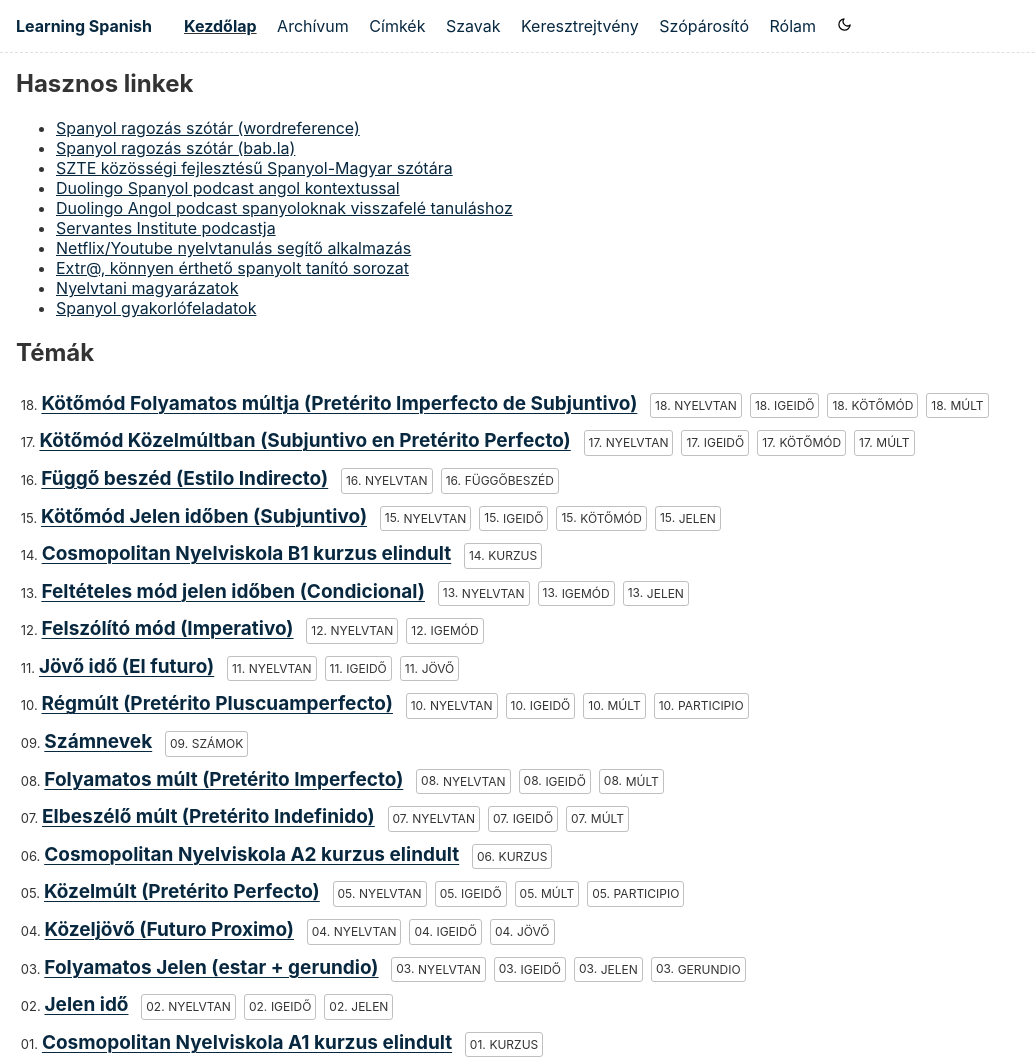
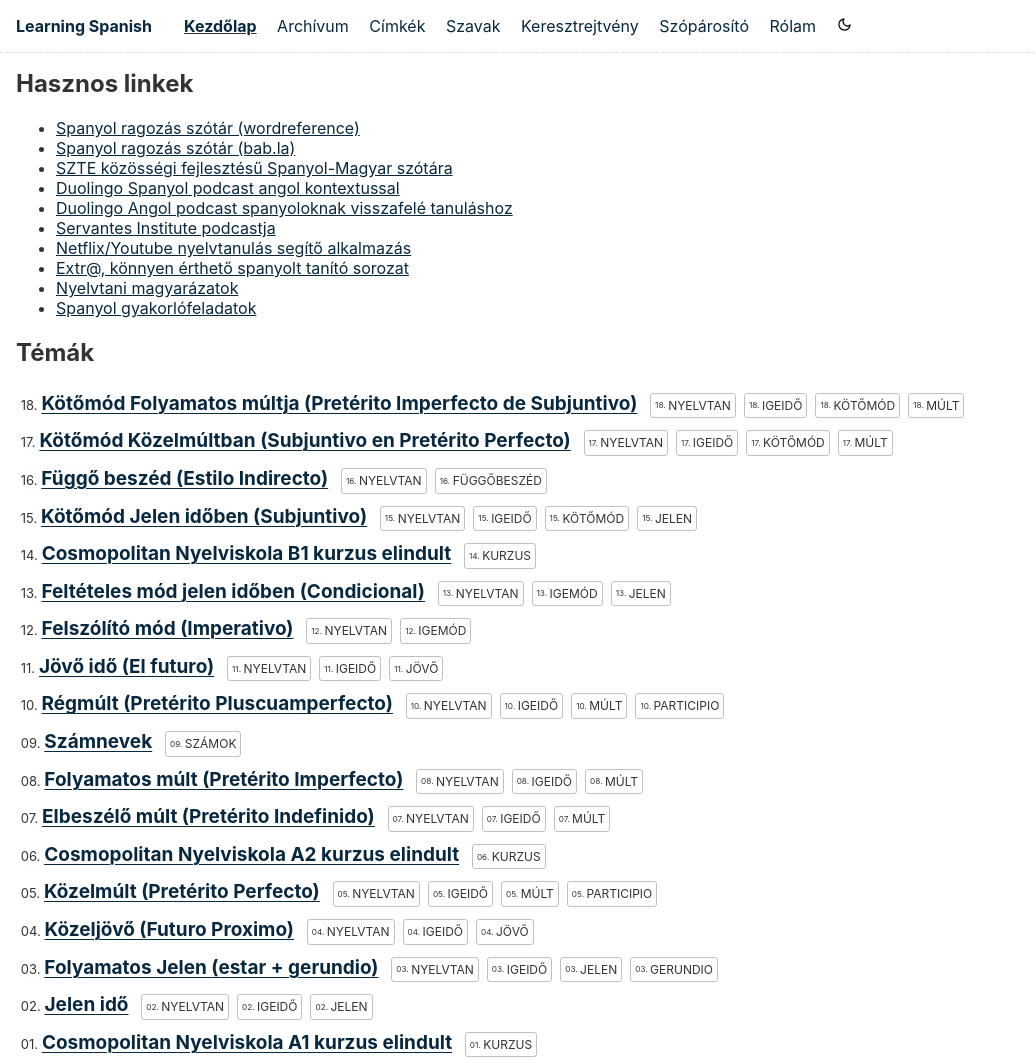
Before and after one commit to budavariam/learning-spanish, an Eleventy site: page index.njk in a window 1280 px wide. Shown: the top 1063 px of the page, without its empty margins (0-1036 px from the left). Built offline with nearby package versions, Linux system fonts and the light colour scheme; Eleventy itself is replaced by a stand-in of ours; files that its build step writes are made by us from their sources; what csv-parse, eleventy-plugin-workbox would draw is missing.

Commit message:
Revert "Fix style"
This reverts commit 31cdccfd0265fd79a994d63ed8572d0a10036e3e.

```diff
--- a/css/index.css
+++ b/css/index.css
@@ -193,7 +193,7 @@
   padding-right: 0.3em;
 }
 .postlist-date,
-.postlist-item a.postlist-link:before {
+.postlist-item a:before {
   font-size: 0.6842em; /* 13px / 19 */
   font-weight: normal;
   color: var(--color-gray-90);
```
